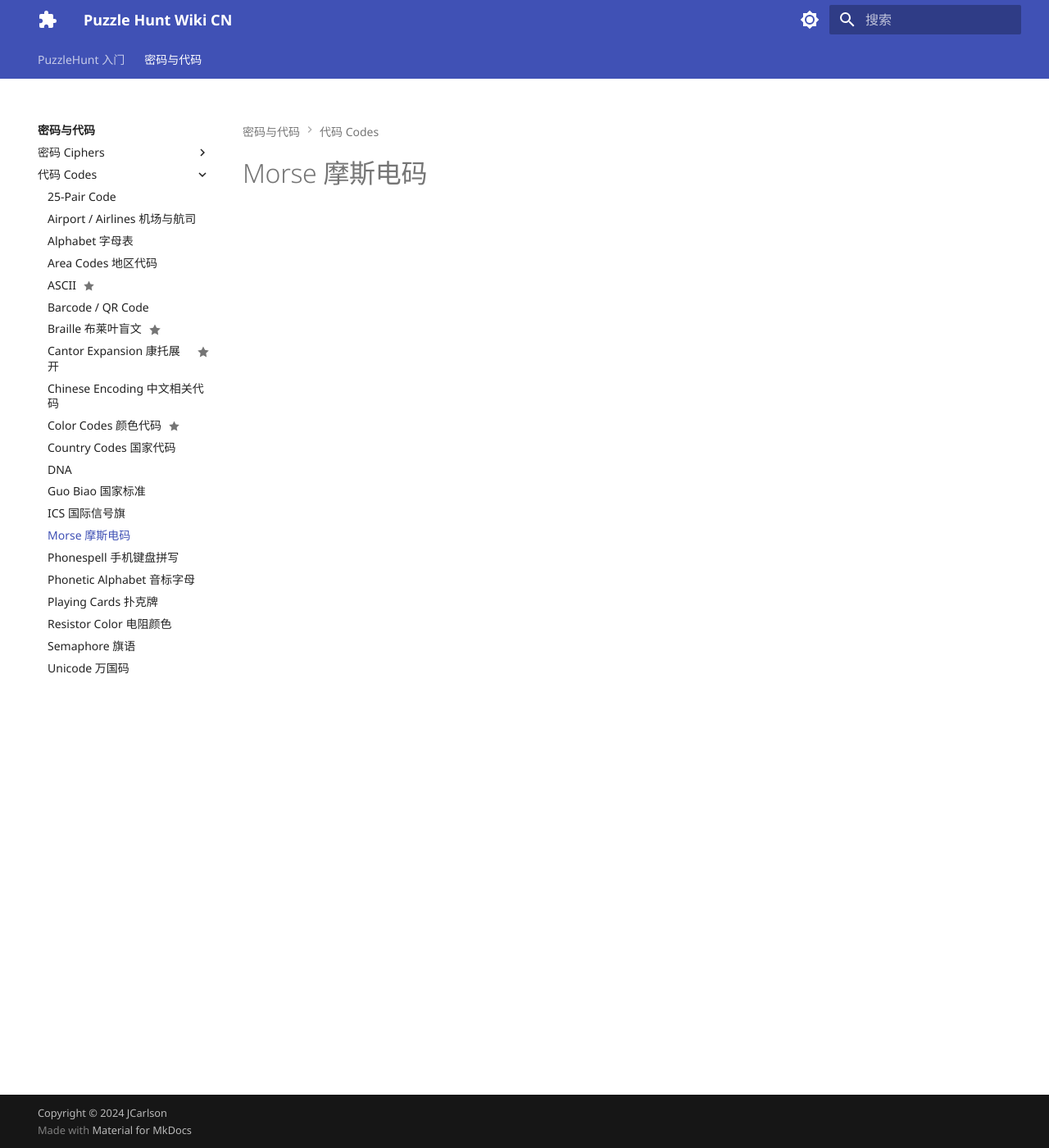
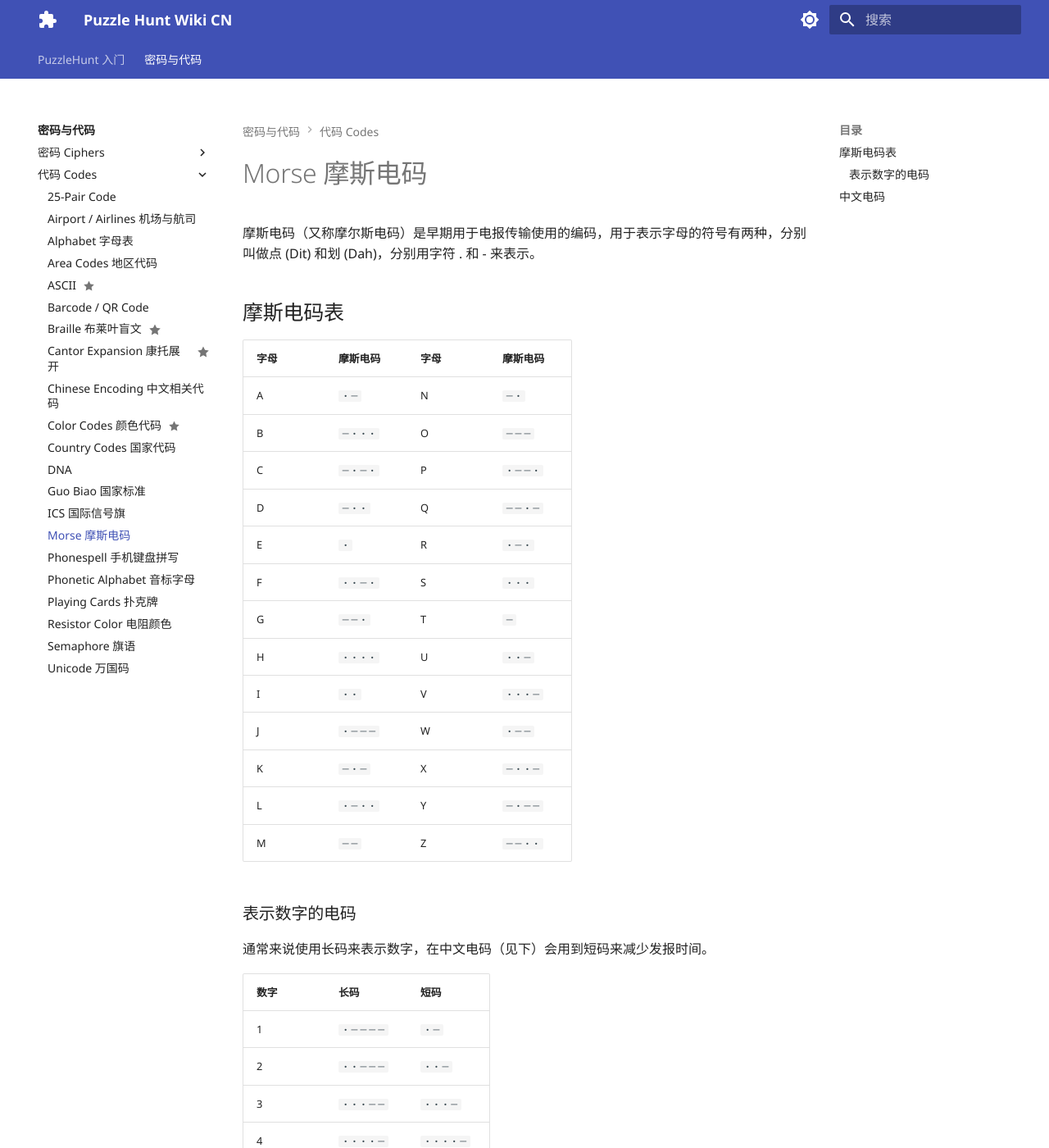
Before and after one commit to JimmyCHWang/puzzle-hunt-wiki-cn, an MkDocs documentation site: the page built from docs/ciphers-and-codes/codes/morse.md, in a window 1280 px wide and 1400 px high. Shown: the whole window at 82% size. Built offline with MkDocs 1.6.1 and Material for MkDocs 9.7.7, drawn with Linux system fonts in a browser that asks for light colours; plug-ins that fetch from the network failed and are left out; some of the changed text lies outside the part shown.

Commit message:
Morse and Phonespell

```diff
--- a/docs/ciphers-and-codes/codes/morse.md
+++ b/docs/ciphers-and-codes/codes/morse.md
@@ -2,3 +2,44 @@
 title: Morse 摩斯电码
 description: 摩斯电码、各地的摩斯电码
 ---
+
+摩斯电码（又称摩尔斯电码）是早期用于电报传输使用的编码，用于表示字母的符号有两种，分别叫做点 (Dit) 和划 (Dah)，分别用字符 . 和 - 来表示。
+
+## 摩斯电码表
+
+| 字母 | 摩斯电码   | 字母 | 摩斯电码   |
+|------|------------|------|------------|
+| A    | `・－`     | N    | `－・`     |
+| B    | `－・・・` | O    | `－－－`   |
+| C    | `－・－・` | P    | `・－－・` |
+| D    | `－・・`   | Q    | `－－・－` |
+| E    | `・`       | R    | `・－・`   |
+| F    | `・・－・` | S    | `・・・`   |
+| G    | `－－・`   | T    | `－`       |
+| H    | `・・・・` | U    | `・・－`   |
+| I    | `・・`     | V    | `・・・－` |
+| J    | `・－－－` | W    | `・－－`   |
+| K    | `－・－`   | X    | `－・・－` |
+| L    | `・－・・` | Y    | `－・－－` |
+| M    | `－－`     | Z    | `－－・・` |
+
+### 表示数字的电码
+
+通常来说使用长码来表示数字，在中文电码（见下）会用到短码来减少发报时间。
+
+| 数字 | 长码         | 短码   |
+|------|--------------|--------|
+| 1    | `・－－－－` | `・－`  |
+| 2    | `・・－－－` | `・・－` |
+| 3    | `・・・－－` | `・・・－` |
+| 4    | `・・・・－` | `・・・・－` |
+| 5    | `・・・・・` | `・・・・・` |
+| 6    | `－・・・・` | `－・・・・` |
+| 7    | `－－・・・` | `－・・・` |
+| 8    | `－－－・・` | `－・・`  |
+| 9    | `－－－－・` | `－・`   |
+| 0    | `－－－－－` | `－`    |
+
+## 中文电码
+
+使用摩斯电码发送中文时，常用到[中文电码](./chinese-encoding.md)。通过摩斯电码发送四个数字便可以表示一个汉字。
```
Also changed, not shown: docs/ciphers-and-codes/codes/ics.md (+1 -1 lines), docs/ciphers-and-codes/codes/phonespell.md (+16 -0 lines).
